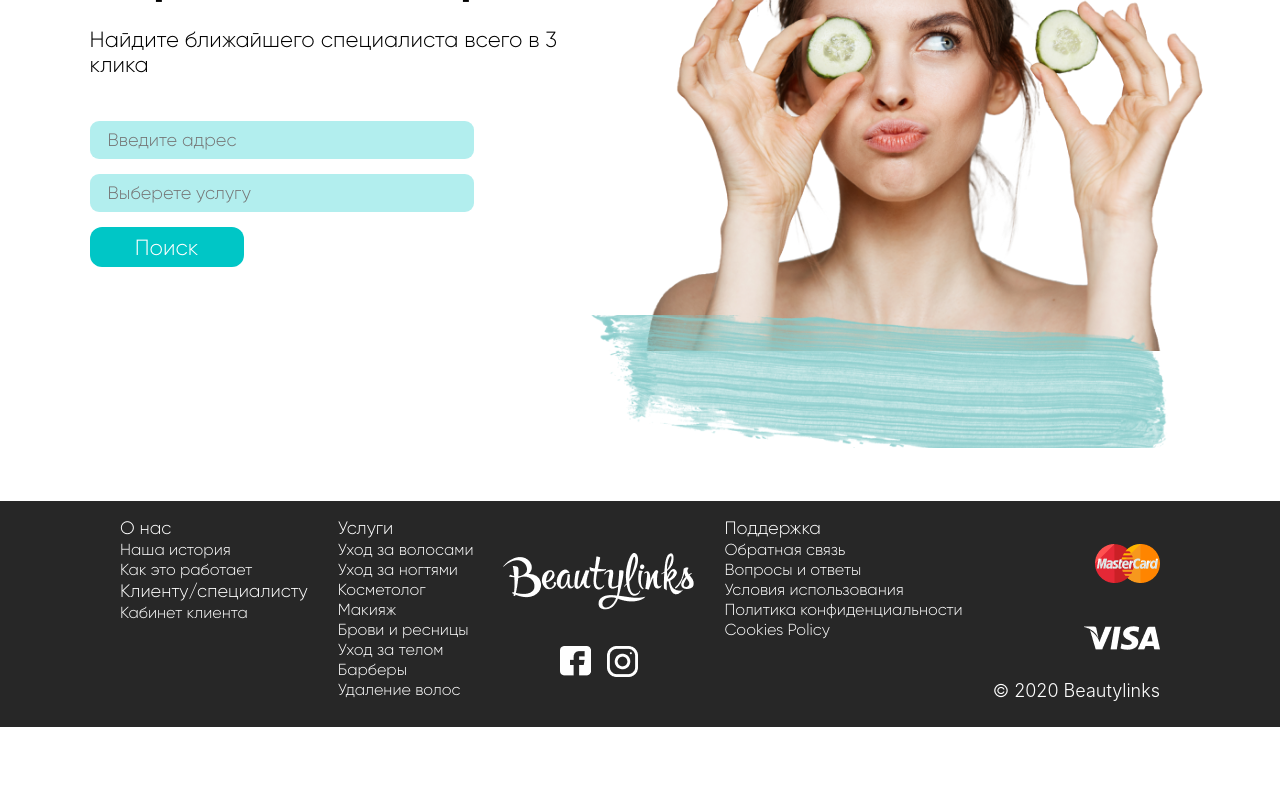
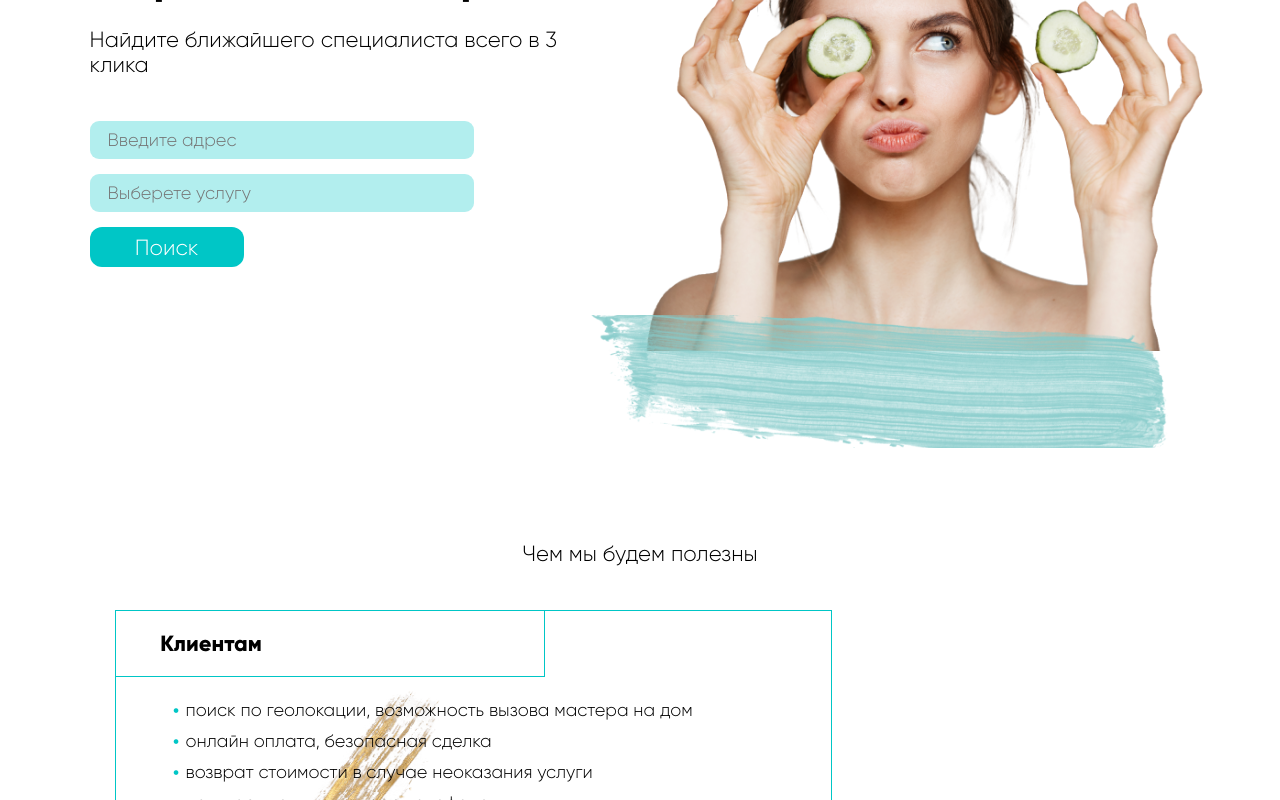
Before and after one commit to MykhailKo/beauty-links, a React (Create React App) app: page / in a window 1280 px wide. Shown: the part 300-1100 px from the top of the page. Before the commit the page ends 1027 px from the top, so only its background shows below. Built offline with nearby package versions, Linux system fonts and the light colour scheme.

Commit message:
InfoChecks component

```diff
--- a/src/components/Landing/Header/NavBar/nav-bar.module.css
+++ b/src/components/Landing/Header/NavBar/nav-bar.module.css
@@ -1,6 +1,6 @@
 .navBar {
     width: 100%;
-    height: 2.5em;
+    padding: 0.8em 0;
     font-size: 1em;
     display: flex;
     flex-flow: row wrap;
--- a/src/components/Landing/MainSection/InfoChecks/InfoChecks.js
+++ b/src/components/Landing/MainSection/InfoChecks/InfoChecks.js
@@ -8,7 +8,7 @@ const InfoChecks = ({ secTitle, firstTitle, secondTitle, firstList, secondList }
   return(
     <section className={styles.checksSec}>
       <SecTitle title={secTitle} />
-      <div className={styles.chacksBlock}>
+      <div className={styles.checksBlockTop}>
         <h3 className={styles.checksTitle}>{firstTitle}</h3>
         <ul className={styles.checksList}>
           {
@@ -18,7 +18,7 @@ const InfoChecks = ({ secTitle, firstTitle, secondTitle, firstList, secondList }
           }
         </ul>
       </div>
-      <div className={styles.chacksBlock}>
+      <div className={styles.checksBlockBottom}>
         <h3 className={styles.checksTitle}>{secondTitle}</h3>
         <ul className={styles.checksList}>
           {
@@ -31,3 +31,5 @@ const InfoChecks = ({ secTitle, firstTitle, secondTitle, firstList, secondList }
     </section>
   )
 }
+
+export default InfoChecks
--- a/src/components/Landing/MainSection/InfoChecks/InfoChecks.module.css
+++ b/src/components/Landing/MainSection/InfoChecks/InfoChecks.module.css
@@ -0,0 +1,66 @@
+.checksSec {
+  width: 100vw;
+  padding: 1em 9vw;
+  display: flex;
+  flex-flow: row wrap;
+  align-items: center;
+}
+.checksBlockTop, .checksBlockBottom {
+  position: relative;
+  width: 56vw;
+  border: 1px solid var(--main-blue);
+}
+.checksBlockTop::before, .checksBlockBottom::before {
+  content: '';
+  position: absolute;
+  left: -1em;
+  bottom: -1em;
+  width: 19em;
+  height: 20em;
+  background-image: url('/assets/img/check.png');
+  background-size: 100%;
+  background-position: center;
+  background-repeat: no-repeat;
+  z-index: 1;
+}
+.checksBlockTop {
+  padding-bottom: 1.5em;
+}
+.checksBlockBottom {
+  transform: translateX(40%) translateY(-3.7em);
+}
+.checksTitle {
+  position: relative;
+  width: 60%;
+  height: 3em;
+  display: flex;
+  align-items: center;
+  padding-left: 2em;
+  font-family: 'Gilroy Extra Bold';
+  font-size: 1.222em;
+  border-bottom: 1px solid var(--main-blue);
+  border-right: 1px solid var(--main-blue);
+  z-index: 3;
+}
+.checksList {
+  position: relative;
+  width: 100%;
+  padding: 1em 1vw 3em 5vw;
+  z-index: 3;
+}
+.checksLi {
+  list-style: none;
+  font-size: 1em;
+  font-family: 'Gilroy';
+  display: flex;
+  align-items: center;
+}
+.checksLi::before {
+  content: '\2022';
+  font-size: 1.5em;
+  text-align: center;
+  display: inline-block;
+  width: 0.7em;
+  color: var(--main-blue);
+  margin-left: -0.5em;
+}
--- a/src/components/Landing/MainSection/MainSection.js
+++ b/src/components/Landing/MainSection/MainSection.js
@@ -1,9 +1,38 @@
 import React from 'react';
+
 import FirstScreen from './FirstScreen/FirstScreen';
+import InfoChecks from './InfoChecks/InfoChecks';
+
+const list1 = [
+    {text: 'поиск по геолокации, возможность вызова мастера на дом'},
+    {text: 'онлайн оплата, безопасная сделка'},
+    {text: 'возврат стоимости в случае неоказания услуги'},
+    {text: 'подтвержденные номера телефонов'},
+    {text: 'реальные отзывы клиентов, которые уже воспользовались услугами'},
+    {text: 'возможность проверить наличие у специалиста необходимых сертификатов, дипломов до заказа услуги'},
+    {text: 'реальные фото работ мастера'},
+    {text: 'регулярные скидки, акции и бонусы за пользование сервисом'},
+]
+
+const list2 = [
+    {text: 'быстрый старт, без вложений на раскрутку и рекламу'},
+    {text: 'прозрачность и фиксация всех выплат напрямую на банковскую карту'},
+    {text: 'личный кабинет с расписанием и функцией "выходного дня"'},
+    {text: 'большой потенциал для роста, в отличии от соц. сетей и непрофильных сервисов вся аудитория является целевой'},
+    {text: 'возможность заполнить "окна" в своем расписании'},
+    {text: 'возможность продвижения своего профиля на платформе'},
+    {text: 'реальные фото работ мастера'},
+    {text: 'сохранение рейтинга и клиентов в случае смены места работы'},
+]
 
 const MainSection = () => {
     return(
-        <FirstScreen />
+        <main>
+          <FirstScreen />
+          <InfoChecks secTitle={'Чем мы будем полезны'}
+          firstTitle={'Клиентам'} firstList={list1}
+          secondTitle={'Мастерам-специалистам'} secondList={list2} />
+        </main>
     )
 }
 
--- a/src/components/Landing/MainSection/SecTitle/SecTitle.module.css
+++ b/src/components/Landing/MainSection/SecTitle/SecTitle.module.css
@@ -5,5 +5,5 @@
   font-size: 1.222em;
   font-family: 'Gilroy';
   color: var(--text-color);
-  margin: 1em 0;
+  margin: 1em 0 2em 0;
 }
```
